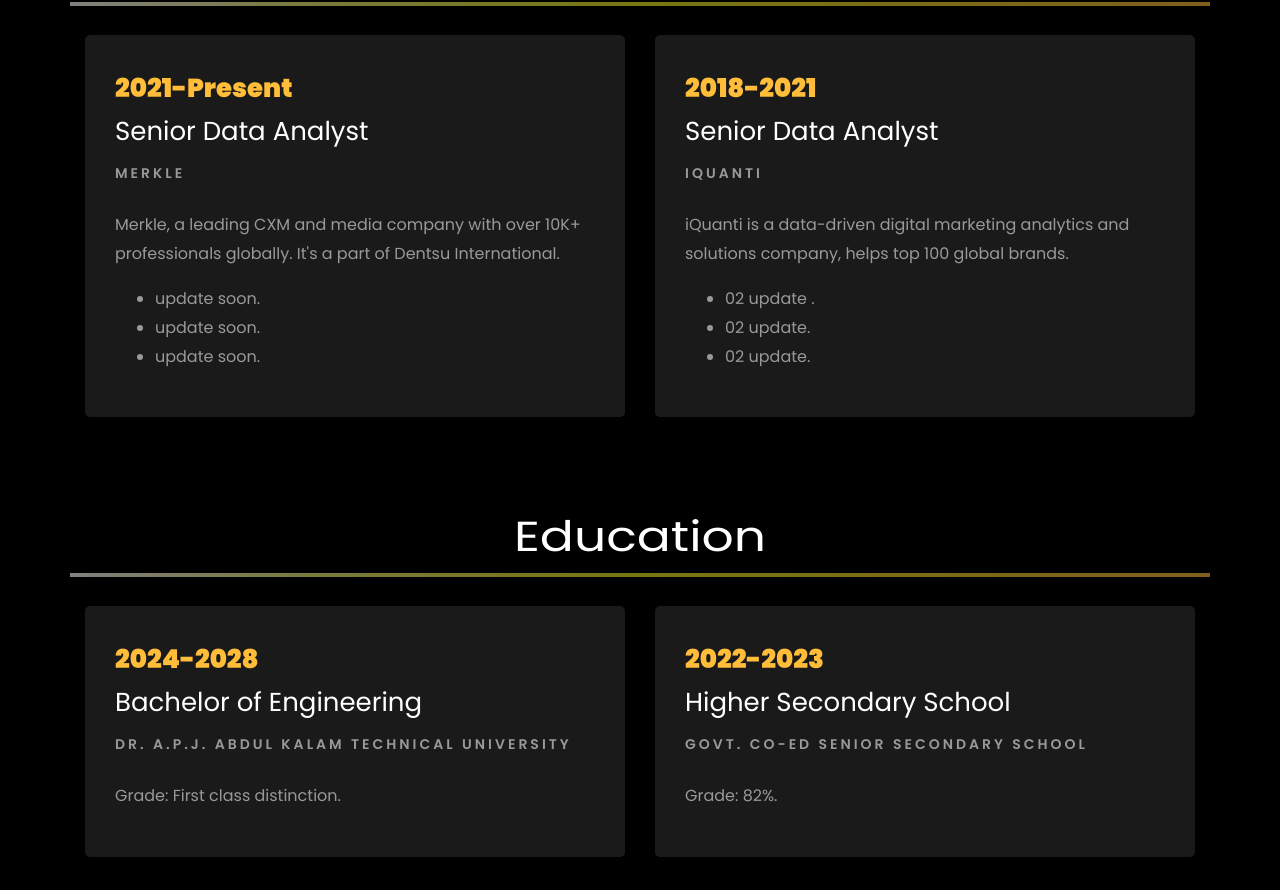
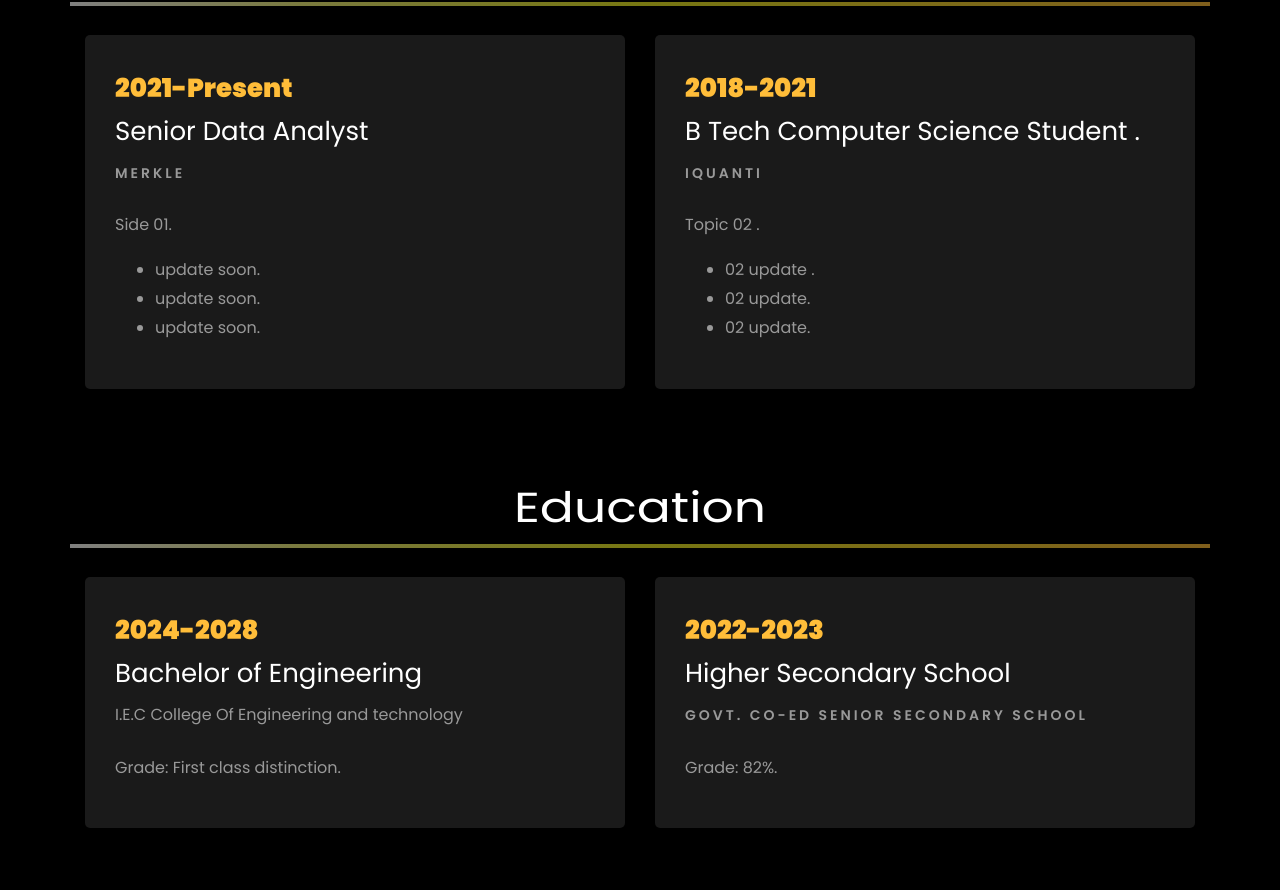
Before and after one commit to gaurav-nm/portfolio, a plain HTML site: page index.html in a window 1280 px wide. Shown: the part 1908-2798 px from the top of the page. Drawn offline with Linux system fonts and the light colour scheme; files whose address does not match are found by name.

Commit message:
Update index.html

```diff
--- a/index.html
+++ b/index.html
@@ -159,7 +159,7 @@
 
 						// Create an array of typing text
 						const typingTexts = [
-						'Engineer  ',
+						'Developer     ',
 						'Student  ',
 						'Aspiring Software Engineer   ',
 						];
@@ -220,7 +220,7 @@
 									<div class="col-sm-6 col-md-7">
 									  <div class="about-info">
 										<p><span class="title-s">Name: </span> <span>GAURAV PAL</span></p>
-										<p><span class="title-s">Job Role: </span> <span>B.TECH CSE STUDENT</span></p>
+										<p><span class="title-s">Course: </span> <span>B.TECH CSE STUDENT</span></p>
 										<p><span class="title-s">Experience: </span> <span>UPDATE SOON!</span></p>
 										<p><span class="title-s">Address: </span> <span>NEW DELHI, INDIA</span></p>
 									  </div>
@@ -325,7 +325,7 @@
 						<span class="date">2021-Present</span>
 						<h2>Senior Data Analyst</h2>
 						<span class="position">Merkle</span>
-						<p class="mt-4">Merkle, a leading CXM and media company with over 10K+ professionals globally. It's a part of Dentsu International.
+						<p class="mt-4">Side 01.
 							<ul>
 								<li>update soon.</li>
 								<li>update soon.</li>
@@ -339,9 +339,9 @@
 				<div class="col-md-6">
 					<div class="resume-wrap ftco-animate">
 						<span class="date">2018-2021</span>
-						<h2>Senior Data Analyst</h2>
+						<h2>B Tech Computer Science Student .</h2>
 						<span class="position">iQuanti</span>
-						<p class="mt-4">iQuanti is a data-driven digital marketing analytics and solutions company, helps top 100 global brands.
+						<p class="mt-4">Topic 02 .
 							<ul>
 								<li>02 update .</li>
 								<li>02 update.</li>
@@ -367,7 +367,8 @@
     				<div class="resume-wrap ftco-animate">
     					<span class="date">2024-2028</span>
     					<h2>Bachelor of Engineering</h2>
-    					<span class="position">DR. A.P.J. ABDUL KALAM TECHNICAL UNIVERSITY</span>
+    					<span > I.E.C
+College Of Engineering and technology </span>
     					<p class="mt-4">Grade: First class distinction.</p>
     				</div>
     			</div>
```
